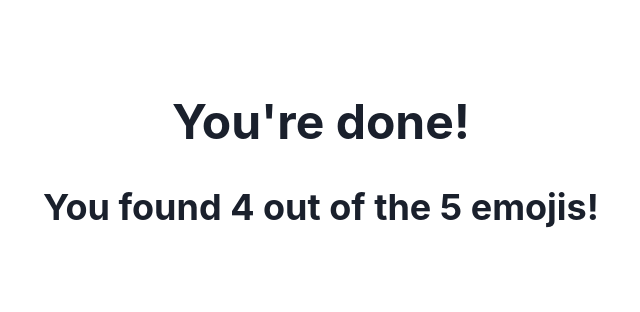
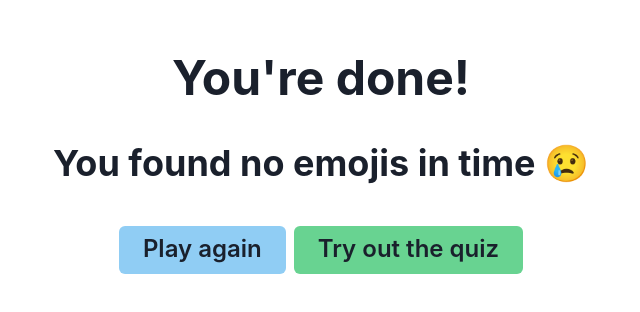
Before and after one commit to julhoang/wec-2023-neossat, a Next.js app: page /results in a window 1280 px wide. Shown: the part 236-548 px from the top of the page, without its empty margins (319-959 px from the left). Built offline with nearby package versions, Linux system fonts and the light colour scheme.

Commit message:
final changes

```diff
--- /dev/null
+++ b/src/components/GameButtons.tsx
@@ -0,0 +1,35 @@
+import { ButtonGroup, Button } from "@chakra-ui/react";
+import { useRouter } from "next/router";
+
+const GameButtons = () => {
+  const router = useRouter();
+
+  return (
+    <ButtonGroup>
+      <Button
+        size="lg"
+        fontSize="2xl"
+        bgColor="blue.200"
+        _hover={{
+          bgColor: "blue.400",
+        }}
+        onClick={() => router.push("/game")}
+      >
+        Play again
+      </Button>
+      <Button
+        size="lg"
+        fontSize="2xl"
+        bgColor="green.300"
+        _hover={{
+          bgColor: "green.500",
+        }}
+        onClick={() => router.push("/quiz")}
+      >
+        Try out the quiz
+      </Button>
+    </ButtonGroup>
+  );
+};
+
+export default GameButtons;
--- a/src/components/LeftSidebar.tsx
+++ b/src/components/LeftSidebar.tsx
@@ -18,7 +18,7 @@ const LeftSidebar = ({
 }) => {
   return (
     <VStack minW="300px" p={4} spacing={5}>
-      <Timer />
+      <Timer foundEmojis={foundEmojis} />
       <Heading>Places</Heading>
       <VStack w="100%" align="stretch">
         <Button
--- a/src/pages/results.tsx
+++ b/src/pages/results.tsx
@@ -1,11 +1,43 @@
+import GameButtons from "@/components/GameButtons";
+import {
+  targetLandEmojis,
+  targetMountainEmojis,
+  targetWaterEmojis,
+} from "@/utils/constants";
 import { Center, Heading, VStack } from "@chakra-ui/react";
+import { useRouter } from "next/router";
 
 const Results = () => {
+  const router = useRouter();
+
+  const { foundEmojis } = router.query as {
+    foundEmojis: string;
+  };
+
+  const allTarget = [
+    ...targetLandEmojis,
+    ...targetWaterEmojis,
+    ...targetMountainEmojis,
+  ];
+
+  const obj = foundEmojis && foundEmojis.split(",");
+
   return (
     <Center w="100%" h="100vh">
       <VStack spacing={10}>
         <Heading size="2xl">You're done!</Heading>
-        <Heading size="xl">You found 4 out of the 5 emojis!</Heading>
+        <Heading size="xl">
+          {obj
+            ? `You found ${obj.length} out of 6 emojis!`
+            : "You found no emojis in time 😢"}
+        </Heading>
+        {obj && <Heading size="xl">You found: {obj}</Heading>}
+        {obj && obj.length < 6 && (
+          <Heading size="xl">
+            You missed: {allTarget.filter((emj) => !foundEmojis.includes(emj))}
+          </Heading>
+        )}
+        <GameButtons />
       </VStack>
     </Center>
   );
```
Also changed, not shown: src/components/BoardBlock.tsx (+12 -0 lines), src/components/HowToModal.tsx (added, +63 -0 lines), src/components/QuizButtons.tsx (added, +37 -0 lines), src/components/Timer.tsx (+6 -4 lines), src/pages/index.tsx (+2 -39 lines), src/pages/quiz.tsx (+4 -4 lines).
